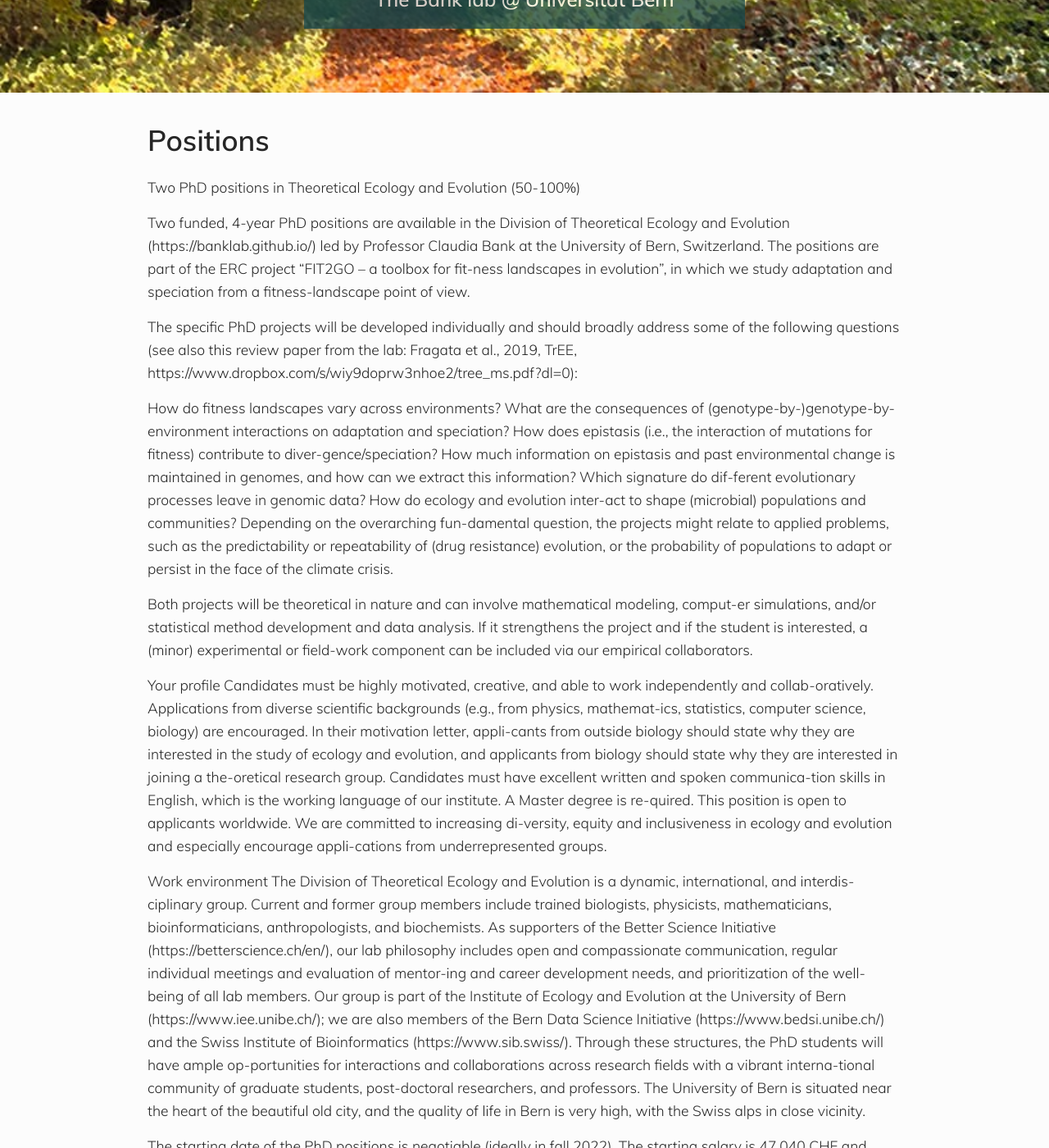
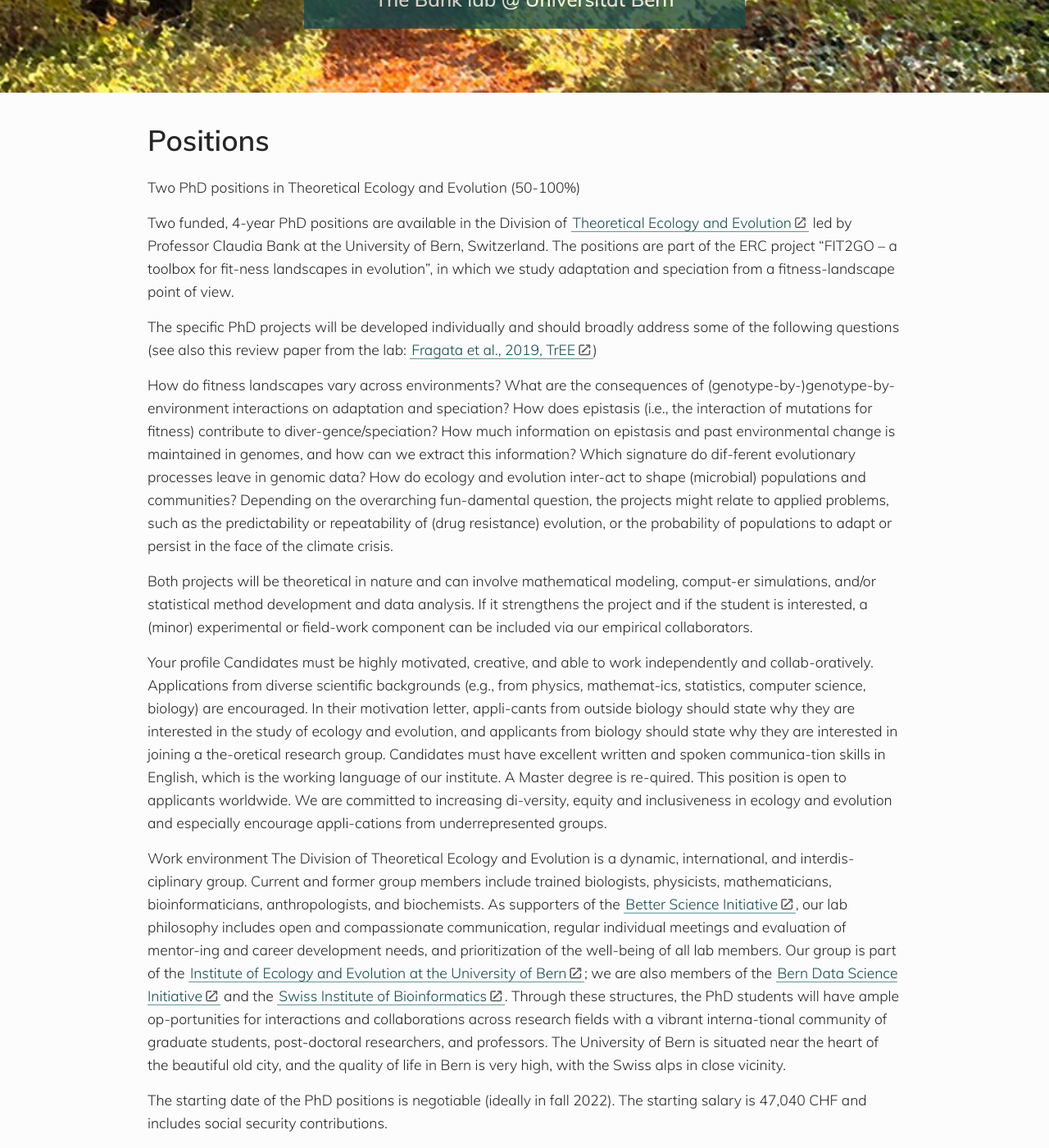
Before and after one commit to banklab/banklab.github.io, a Jekyll site: the page built from positions.md, in a window 1280 px wide and 1400 px high, scrolled down 207 px. Shown: the whole window at 82% size. Built offline with Jekyll 4.4.1, drawn with Linux system fonts in a browser that asks for light colours; some web fonts are replaced; some of the changed text lies outside the part shown.

Commit message:
Update positions.md

```diff
--- a/positions.md
+++ b/positions.md
@@ -8,9 +8,9 @@
 
 Two PhD positions in Theoretical Ecology and Evolution (50-100%)
 
-Two funded, 4-year PhD positions are available in the Division of Theoretical Ecology and Evolution (https://banklab.github.io/) led by Professor Claudia Bank at the University of Bern, Switzerland. The positions are part of the ERC project “FIT2GO – a toolbox for fit-ness landscapes in evolution”, in which we study adaptation and speciation from a fitness-landscape point of view.
+Two funded, 4-year PhD positions are available in the Division of [Theoretical Ecology and Evolution](https://banklab.github.io/) led by Professor Claudia Bank at the University of Bern, Switzerland. The positions are part of the ERC project “FIT2GO – a toolbox for fit-ness landscapes in evolution”, in which we study adaptation and speciation from a fitness-landscape point of view.
 
-The specific PhD projects will be developed individually and should broadly address some of the following questions (see also this review paper from the lab: Fragata et al., 2019, TrEE, https://www.dropbox.com/s/wiy9doprw3nhoe2/tree_ms.pdf?dl=0):
+The specific PhD projects will be developed individually and should broadly address some of the following questions (see also this review paper from the lab: [Fragata et al., 2019, TrEE](https://www.dropbox.com/s/wiy9doprw3nhoe2/tree_ms.pdf?dl=0))
 
 How do fitness landscapes vary across environments? What are the consequences of (genotype-by-)genotype-by-environment interactions on adaptation and speciation? How does epistasis (i.e., the interaction of mutations for fitness) contribute to diver-gence/speciation? How much information on epistasis and past environmental change is maintained in genomes, and how can we extract this information? Which signature do dif-ferent evolutionary processes leave in genomic data? How do ecology and evolution inter-act to shape (microbial) populations and communities? Depending on the overarching fun-damental question, the projects might relate to applied problems, such as the predictability or repeatability of (drug resistance) evolution, or the probability of populations to adapt or persist in the face of the climate crisis.
 
```
Also changed, not shown: other parts of positions.md (+2 -2 lines).
